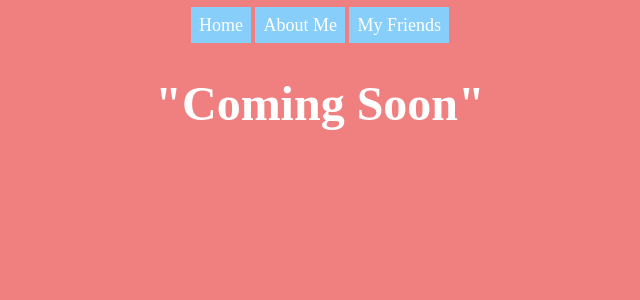
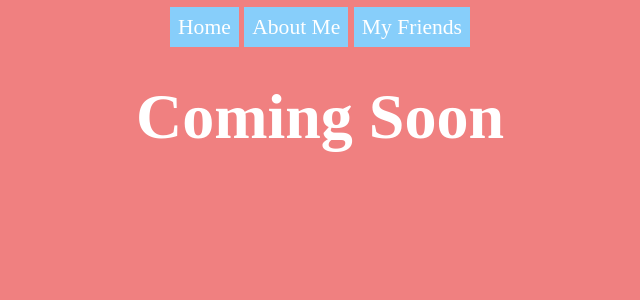
Before and after one commit to katpomp/katpomp, a Flask app: page /projects in a window 1280 px wide. Shown: the top 300 px of the page, without its empty margins (320-960 px from the left). Run offline with Flask 2, Linux system fonts and the light colour scheme.

Commit message:
projects

```diff
--- a/static/style.css
+++ b/static/style.css
@@ -7,13 +7,13 @@ body {
 }
 
 img.index {
-    width: 15%;
+    width: 16.4%;
     border: solid black;
 }
 
 h1.name {
     margin-top: 20px;
-    font-size: xxx-large;
+    font-size: 400%;
     margin-bottom: 6px;
     color: white;
     text-align: center;
@@ -21,7 +21,7 @@ h1.name {
 }
 
 h3.shortbio {
-    font-size: large;
+    font-size: 125%;
     margin-top: 6px;
     text-align: center;
     color: lightslategray;
@@ -51,7 +51,7 @@ nav {
     border-bottom: none;
     border-width: 3px;
     border-color: lightskyblue;
-    font-size: large;
+    font-size: 135%;
     text-align: center;
 }
 
--- a/templates/projects.html
+++ b/templates/projects.html
@@ -4,7 +4,7 @@
 
 <head>
 	<meta charset="UTF-8">
-	<title>Links</title>
+	<title>Project</title>
 	<link rel="stylesheet" href="/static/style.css">
 	<link rel="icon" href="/static/favicon.ico">
 </head>
@@ -23,7 +23,7 @@
 
 <body>
 
-<h1 class="name">"Coming Soon"</h1>
+<h1 class="name">Coming Soon</h1>
 
 </body>
 
```
